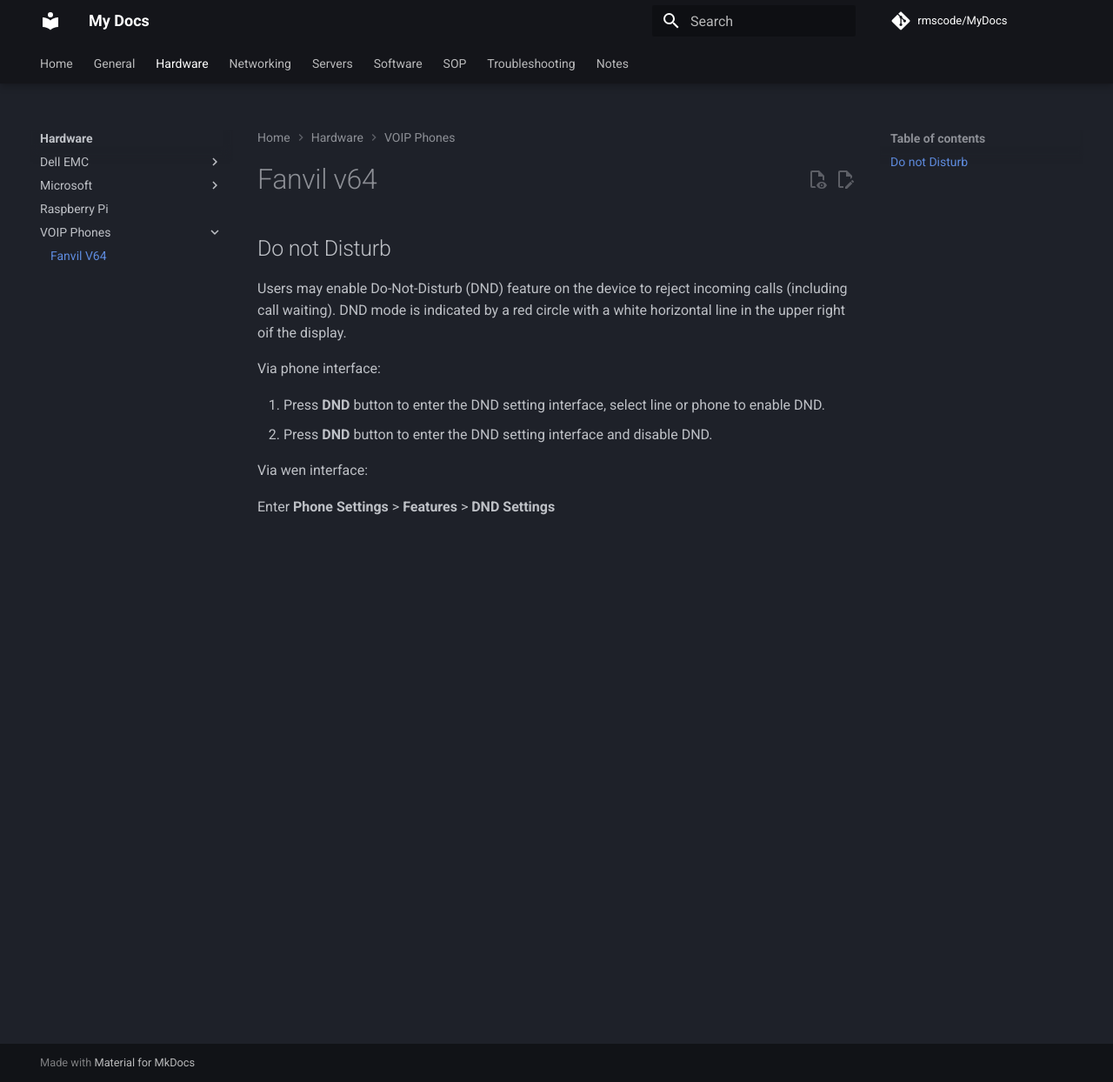
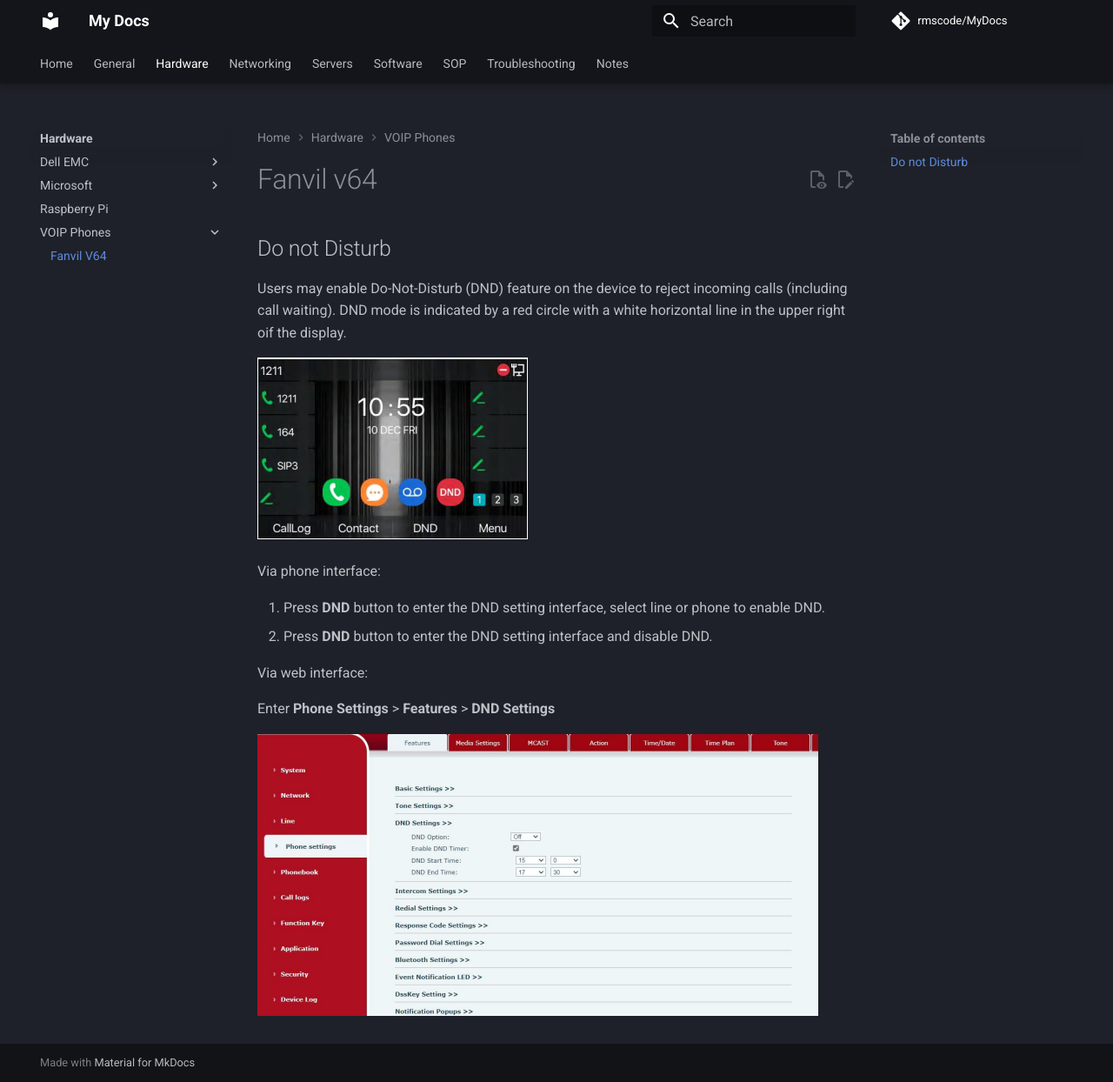
Before and after one commit to rmscode/binary-garden, an MkDocs documentation site: the page built from docs/hardware/voip-phones/fanvil.md, in a window 1280 px wide and 1244 px high. Shown: the whole window at 87% size. Built offline with MkDocs 1.6.1 and Material for MkDocs 9.7.7, drawn with Linux system fonts in a browser that asks for light colours; comment, search, counter and statistics services are not loaded.

Commit message:
Update fanvil.md

```diff
--- a/docs/hardware/voip-phones/fanvil.md
+++ b/docs/hardware/voip-phones/fanvil.md
@@ -4,11 +4,15 @@
 
 Users may enable Do-Not-Disturb (DND) feature on the device to reject incoming calls (including call waiting). DND mode is indicated by a red circle with a white horizontal line in the upper right oif the display.
 
+![DND Icon Example](../../assets/Fanvil-DND-example.png)
+
 Via phone interface:
 
 1. Press **DND** button to enter the DND setting interface, select line or phone to enable DND.
 2. Press **DND** button to enter the DND setting interface and disable DND.
 
-Via wen interface:
+Via web interface:
 
 Enter **Phone Settings** > **Features** > **DND Settings**
+
+![DND Web Interface Settings](../../assets/Fanvil-DND-web-settings.png)
```
